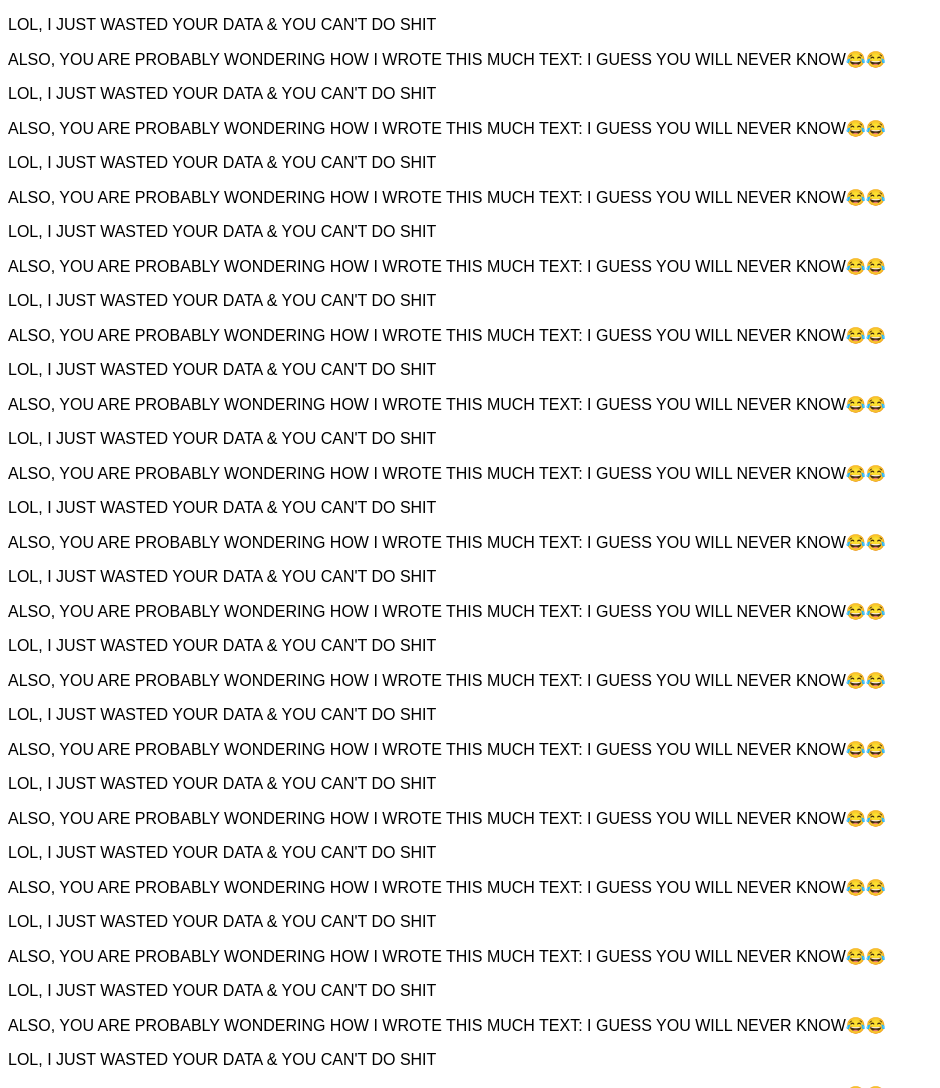
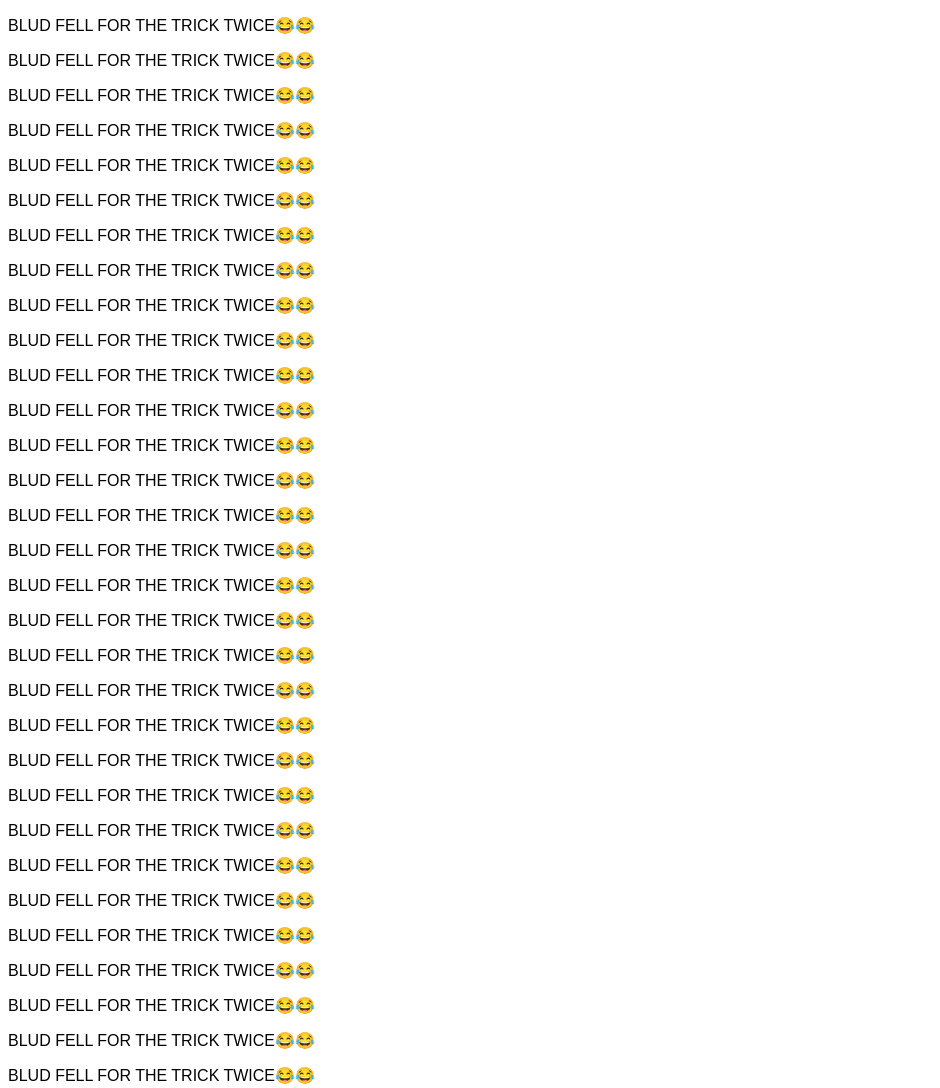
Before and after one commit to dcodeprodigy/forLoop, a plain HTML site: page index.html in a window 1280 px wide. Shown: the top 1088 px of the page, without its empty margins (0-940 px from the left). Drawn offline with Linux system fonts and the light colour scheme.

Commit message:
Update index.html

```diff
--- a/index.html
+++ b/index.html
@@ -10,20 +10,18 @@
 
         <script>
             //Creates the loop, LOL
-            for(let i=0; i<489; i++){
+            for(let i=0; i<780; i++){
                 const paragraphA = document.createElement("p");
                 const paragraphB = document.createElement("p");
 
                 //Creates the element
-                paragraphA.textContent="LOL, I JUST WASTED YOUR DATA & YOU CAN'T DO SHIT";
-                paragraphB.textContent="ALSO, YOU ARE PROBABLY WONDERING HOW I WROTE THIS MUCH TEXT: I GUESS YOU WILL NEVER KNOW😂😂";
+                paragraphA.textContent="BLUD FELL FOR THE TRICK TWICE😂😂";
 
                 const body = document.querySelector("body");
                 body.style.fontFamily="'Arial', Sans serif";
 
                 //Append to page
                 document.body.appendChild(paragraphA);
-                document.body.appendChild(paragraphB);
             }
         </script>
     </body>
```
